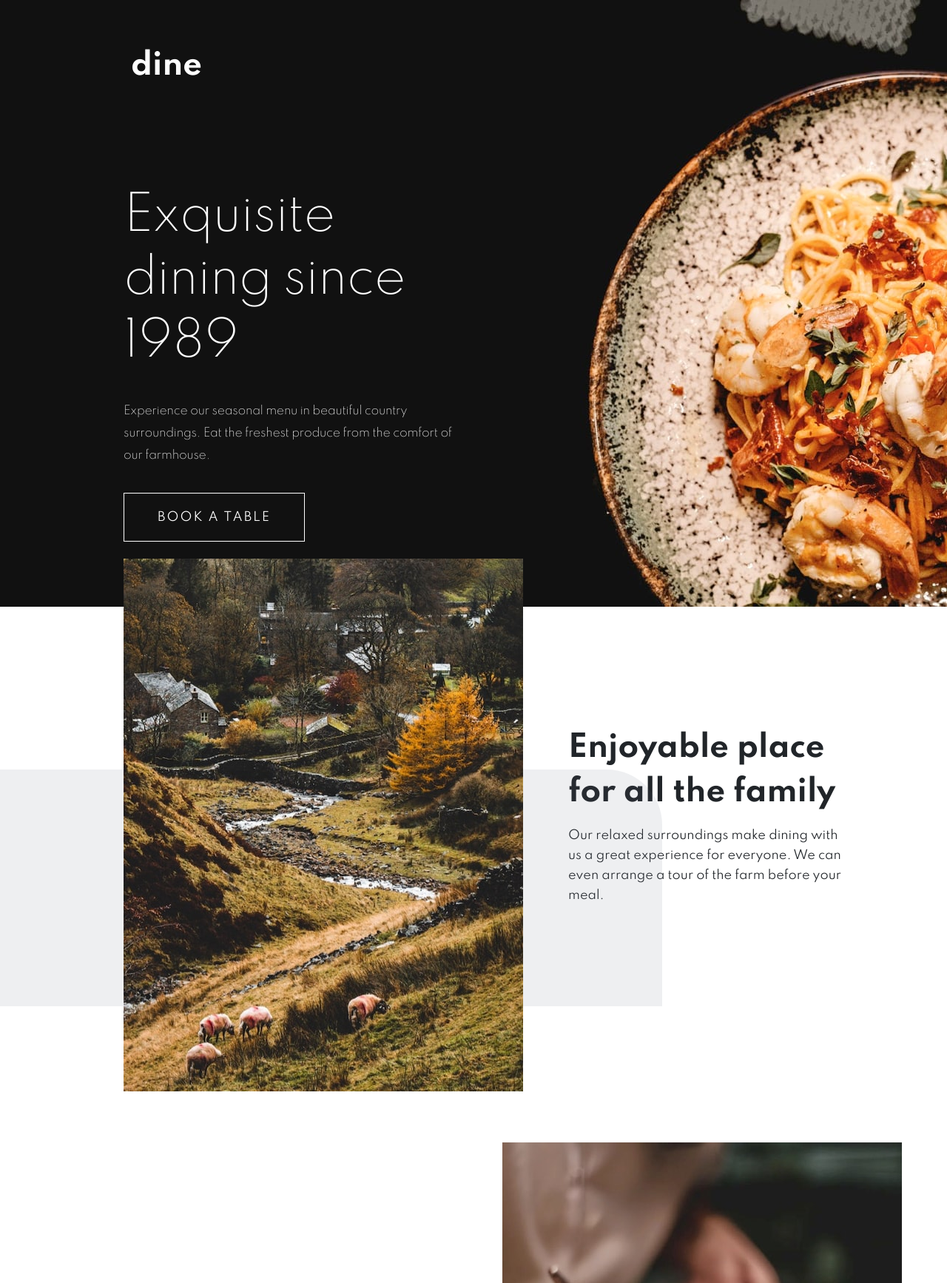
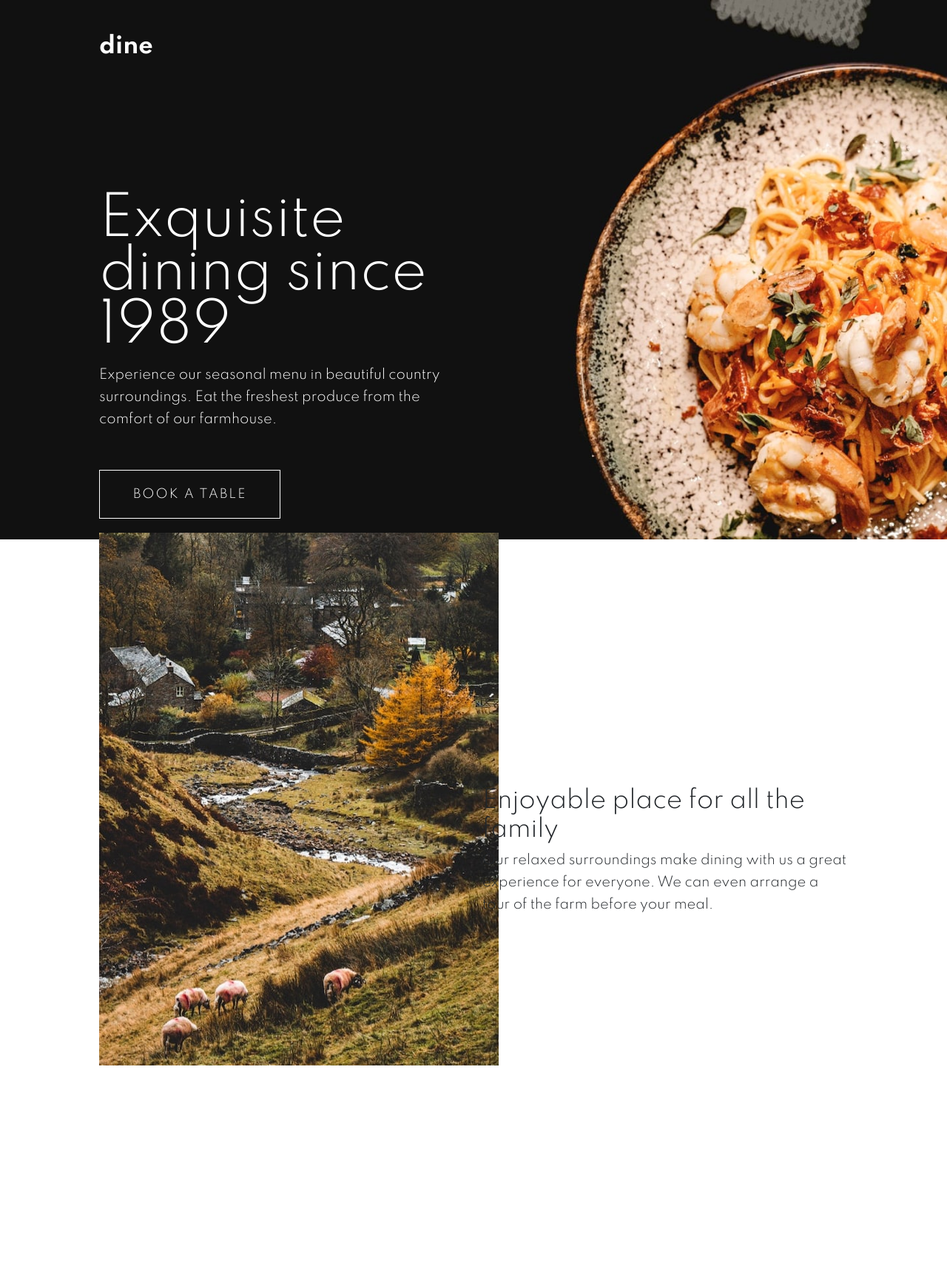
Before and after one commit to KennethPWebDevelopment/Dine-Restaurant, a plain HTML site: page starter-code/index.html in a window 1280 px wide. Shown: the top 1734 px of the page at 74% size. After the commit the page ends 1640 px from the top, so only its background shows below. Drawn offline with nearby package versions, Linux system fonts and the light colour scheme.

Commit message:
Update header section of homepage

```diff
--- a/starter-code/index.html
+++ b/starter-code/index.html
@@ -13,12 +13,65 @@
   <link rel="stylesheet" href="style.css">
   <!-- GOOGLE FONTS -->
   <link rel="preconnect" href="https://fonts.gstatic.com">
-  <link href="https://fonts.googleapis.com/css2?family=Spartan:wght@200;400;700&display=swap" rel="stylesheet">
+  <link href="https://fonts.googleapis.com/css2?family=Spartan:wght@300;600;700&display=swap" rel="stylesheet">
   <title>Frontend Mentor | Dine Website Challenge</title>
 </head>
 
 <body>
 
+<!-- HEADER -->
+
+  <header id="header">
+    <div class="container">
+      <nav>
+        <h2><a class="navbar-brand" href="#" id="logo">dine</a></h2>
+      </nav>
+
+      <div id="headerText">
+        <h1>Exquisite dining since 1989</h1>
+        <p>Experience our seasonal menu in beautiful country surroundings. Eat the freshest produce from
+          the comfort of our farmhouse.</p>
+        <button type="button" class="btn btn-primary">BOOK A TABLE</button>
+      </div>
+    </div>
+  </header>
+
+
+<main>
+
+  <!-- SECTION 1 -->
+  <section class="container">
+    <div class="row">
+      <div class="col">
+        <img src="images/homepage/enjoyable-place-desktop.jpg" alt="">
+      </div>
+      <div class="col section1Header">
+        <h2>Enjoyable place for all the family</h2>
+        <p>Our relaxed surroundings make dining with us a great experience for everyone. We can even arrange
+          a tour of the farm before your meal.</p>
+      </div>
+    </div>
+
+    <div id="greyBox">
+
+    </div>
+  </section>
+
+</main>
+
+
+
+
+
+
+
+
+
+
+<!-- OLD CODE -->
+
+
+<!--
   <div id="bgCover">
     <header id="headerContent">
       <nav>
@@ -39,11 +92,12 @@
   </div>
 
   <main>
+
+    <div id="section1">
       <img id="enjoyablePlaceDesktop" src="images/homepage/enjoyable-place-desktop.jpg" alt="">
-
       <div id="enjoyablePlaceHeader">
         <h2>Enjoyable place for all the family</h2>
-  <p>  Our relaxed surroundings make dining with us a great experience for everyone. We can even arrange
+        <p> Our relaxed surroundings make dining with us a great experience for everyone. We can even arrange
           a tour of the farm before your meal.</p>
       </div>
 
@@ -51,11 +105,11 @@
 
       </div>
 
-<img id="enjoyablePlaceDesktopRight" src="images/homepage/locally-sourced-desktop.jpg" alt="">
+      <img id="theMostLocallyDesktop" src="images/homepage/locally-sourced-desktop.jpg" alt="">
 
-<div id="enjoyablePlaceHeaderRight">
+      <div id="theMostLocallyHeader">
         <h2>The most locally sourced food</h2>
-  <p>  All our ingredients come directly from our farm or local fishery. So you can be sure that you’re
+        <p> All our ingredients come directly from our farm or local fishery. So you can be sure that you’re
           eating the freshest, most sustainable food.</p>
       </div>
 
@@ -64,44 +118,55 @@
       </div>
 
       <!-- LINES -->
-<div id="linesDiv">
-  <div class="lines">
+      <!-- <div id="linesDiv">
+        <div class="lines"></div>
+        <div class="lines"></div>
+        <div class="lines"></div>
+        <div class="lines"></div>
+        <div class="lines"></div>
+        <div class="lines"></div>
+      </div>
+    </div> -->
 
+
+    <!-- HIGHLIGHTS MENU SECTION -->
+
+    <!-- <div id="highlightsMenuSection">
+      <div id="highlightsMenuHeader">
+        <h2>A few highlights from our menu</h2>
+        <p>We cater for all dietary requirements, but here’s a glimpse at some of our diner’s favourites.
+          Our menu is revamped every season.</p>
       </div>
-  <div class="lines">
 
+      <div id="highlightsMenuFood">
+        <div class="menuItems">
+          <img src="images/homepage/salmon-desktop-tablet.jpg" alt="seared salmon fillet">
+          <h3>Seared Salmon Fillet</h3>
+          <p> Our locally sourced salmon served with a refreshing buckwheat summer salad.</p>
         </div>
-  <div class="lines">
 
+        <div class="menuItems">
+          <img src="images/homepage/beef-desktop-tablet.jpg" alt="rosemary filet mignon">
+          <h3>Rosemary Filet Mignon</h3>
+          <p>Our prime beef served to your taste with a delicious choice of seasonal sides.</p>
         </div>
-  <div class="lines">
 
-  </div>
-  <div class="lines">
-
-  </div>
-  <div class="lines">
-
+        <div class="menuItems">
+          <img src="images/homepage/chocolate-desktop-tablet.jpg" alt="summer fruit choclate mousse">
+          <h3>Summer Fruit Chocolate Mousse</h3>
+          <p>Creamy mousse combined with summer fruits and dark chocolate shavings.</p>
         </div>
       </div>
 
 
-</main>
+    </div>
+
+  </main> -->
 
 
   <!--
 
-  The most locally sourced food
 
-  All our ingredients come directly from our farm or local fishery. So you can be sure that you’re
-  eating the freshest, most sustainable food.
-
-
-
-  A few highlights from our menu
-
-  We cater for all dietary requirements, but here’s a glimpse at some of our diner’s favourites.
-  Our menu is revamped every season.
 
   Seared Salmon Fillet
   Our locally sourced salmon served with a refreshing buckwheat summer salad.
--- a/starter-code/style.css
+++ b/starter-code/style.css
@@ -1,4 +1,82 @@
 body {
+    margin: 0px;
+    padding: 0px;
+    font-family: 'Spartan', sans-serif;
+}
+
+.container {
+    height: 820px;
+    padding: 2.7em 4em;
+}
+
+/* HEADER */
+
+#header {
+  color: white;
+  width: 100%;
+  background-image: url('images/homepage/hero-bg-desktop.jpg');
+  background-size: 100%;
+  background-repeat: no-repeat;
+}
+
+#headerText {
+    width: 50%;
+}
+
+#logo {
+    color: white;
+    font-weight: 700;
+    font-size: 1.9rem;
+}
+
+h1{
+    margin-top: 2.5em;
+    margin-bottom: 0.2em;
+    font-size: 4.5rem;
+    font-weight: 300;
+    line-height: 72px;
+}
+
+p {
+    margin-bottom: 3em;
+    font-size: 1.1rem;
+    font-weight: 300;
+    line-height: 30px;
+}
+
+.btn {
+    background-color: transparent;
+    color: white;
+    border: 1px solid white;
+    border-radius: 0px;;
+    letter-spacing: 2px;
+    padding: 20px 45px;
+    font-weight: 00;
+}
+
+/* SECTION 1 */
+
+img {
+    position: absolute;
+    top: 90%;
+}
+
+.section1Header {
+   position: relative;
+   bottom: -200px;
+}
+
+
+
+
+
+
+
+
+
+
+
+/* body {
     font-size: 16px;
     font-family: 'Spartan', sans-serif;
 }
@@ -17,6 +95,10 @@ h1 {
     color: white;
     padding: 65px 0px 130px 10px;
     font-size: 2.5rem;
+}
+
+#section1 {
+    height: 1463px;
 }
 
 #headerContent {
@@ -61,7 +143,7 @@ h1 {
 }
 
 main {
-    height: 100vh;
+
     background-color: white;
 }
 
@@ -97,13 +179,13 @@ main {
     opacity: 0.10;
     border-radius: 0px 75px 0px 0px;
     position: absolute;
-    top: 130%;
+    top: 132%;
     z-index: -auto;
 }
 
 /* RIGHT SECTION */
 
-#enjoyablePlaceDesktopRight {
+#theMostLocallyDesktop {
     position: absolute;
     top: 193% ;
     left: 40%;
@@ -111,7 +193,7 @@ main {
     z-index: 1;
 }
 
-#enjoyablePlaceHeaderRight {
+#theMostLocallyHeader {
     display: block;
     text-align: left;
     width: 30%;
@@ -121,7 +203,7 @@ main {
     line-height: 27px;
 }
 
-#enjoyablePlaceHeaderRight>h2 {
+#theMostLocallyHeader>h2 {
    font-weight: 700;
    margin-bottom: 4%;
    font-size: 2.5rem;
@@ -135,7 +217,7 @@ main {
     opacity: 0.10;
     border-radius: 75px 0px 0px 0px;
     position: absolute;
-    top: 230%;
+    top: 232%;
     right: 0px;
     z-index: -auto;
 }
@@ -150,3 +232,40 @@ main {
     background-color: #9E7F66;
     margin-bottom: 8px;
 }
+
+/* HIGHLIGHTS MENU SECTION */
+
+#highlightsMenuSection {
+    width: 1440px;
+    height: 761px;
+    display: flex;
+    position: relative;
+    top: -80px;
+    background-color: black;
+    color: white;
+    display: flex;
+}
+
+
+
+#highlightsMenuHeader {
+    display: block;
+    text-align: left;
+    width: 30%;
+    position: absolute;
+    left: 10%;
+    bottom: 40%;
+    line-height: 27px;
+}
+
+#highlightsMenuHeader>h2 {
+    font-weight: 700;
+    margin-bottom: 4%;
+    font-size: 2.5rem;
+    line-height: 60px;
+
+ }
+
+ #highlightsMenuFood {
+     justify-content: stretch;
+ } */
```
Lines whose indentation alone changed are shown as unchanged.
